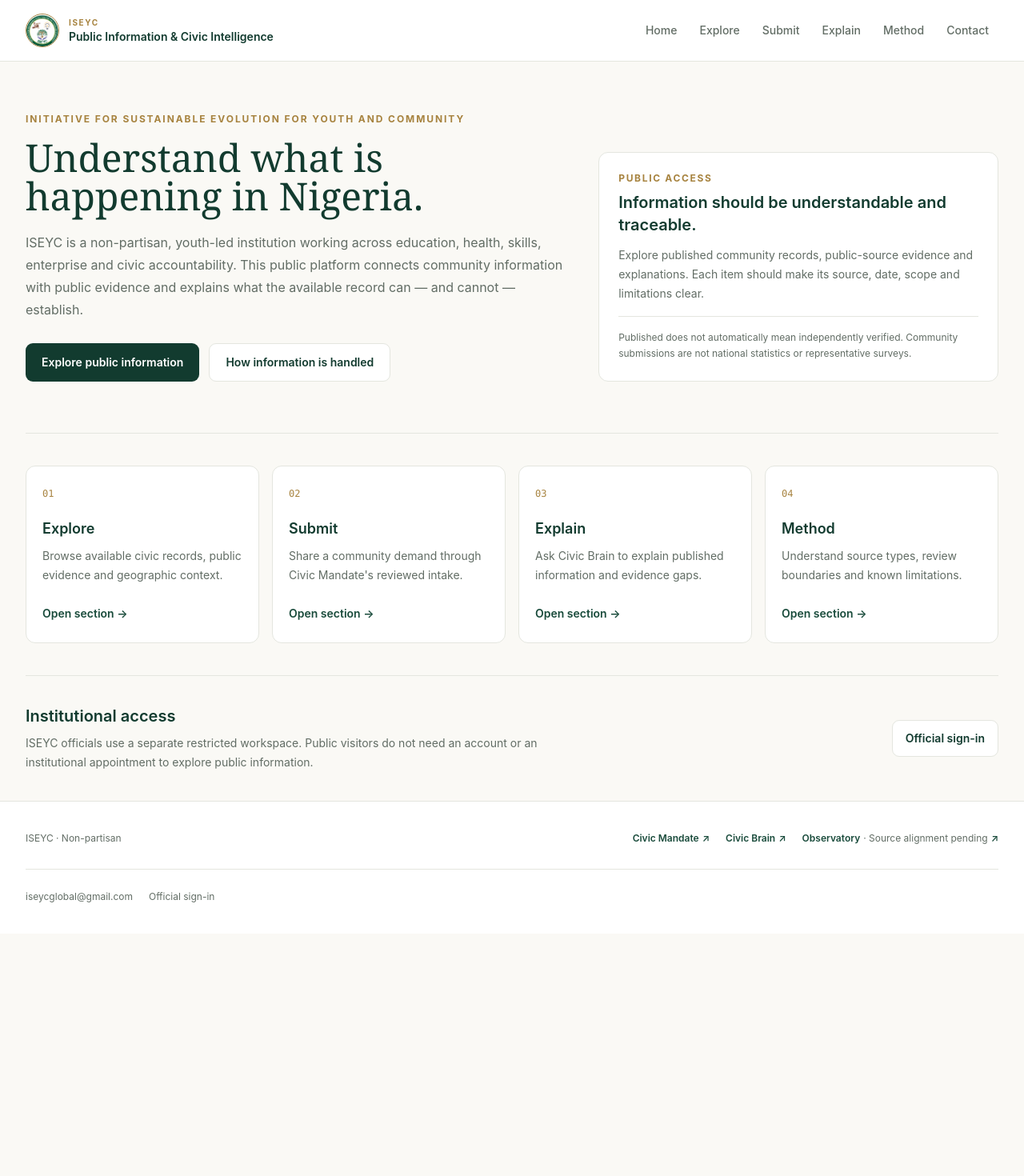
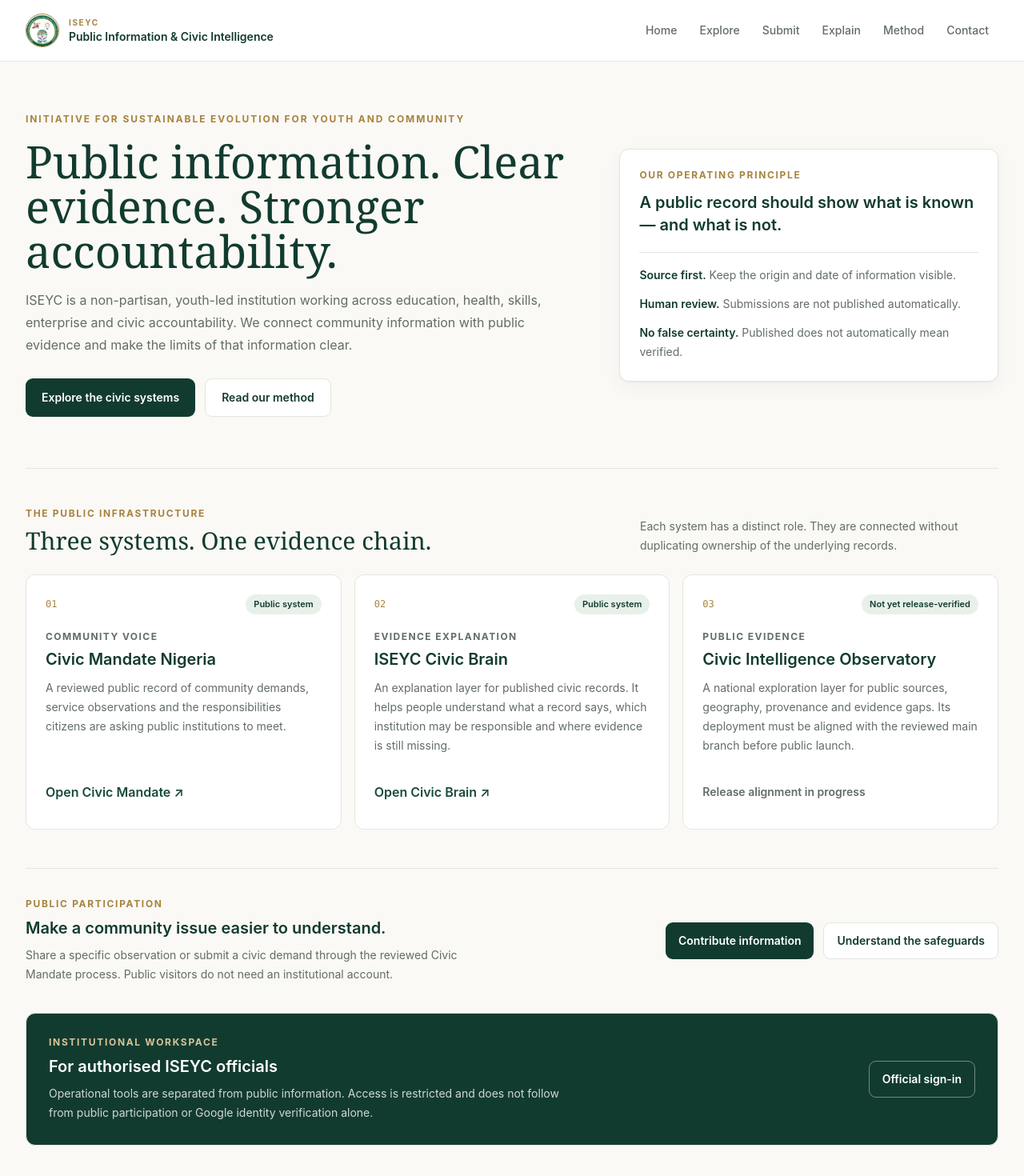
Before and after one commit to mrzulqarnainnadabo/iseyc-digital-operations-centre-notion, a Next.js app: page / in a window 1280 px wide. Shown: the top 1470 px of the page at 80% size. Before the commit the page ends 1167 px from the top, so only its background shows below. Built offline with nearby package versions, Linux system fonts and the light colour scheme.

Commit message:
feat(idcc): clarify public systems on institutional home

```diff
--- a/app/page.tsx
+++ b/app/page.tsx
@@ -1,47 +1,107 @@
 import Link from "next/link";
 import { PublicShell } from "@/components/PublicShell";
+
+const systems = [
+  {
+    number: "01",
+    name: "Civic Mandate Nigeria",
+    role: "Community voice",
+    description: "A reviewed public record of community demands, service observations and the responsibilities citizens are asking public institutions to meet.",
+    href: "https://2027-street-mandate.vercel.app",
+    action: "Open Civic Mandate",
+    state: "Public system",
+  },
+  {
+    number: "02",
+    name: "ISEYC Civic Brain",
+    role: "Evidence explanation",
+    description: "An explanation layer for published civic records. It helps people understand what a record says, which institution may be responsible and where evidence is still missing.",
+    href: "https://iseyc-civic-brain.vercel.app",
+    action: "Open Civic Brain",
+    state: "Public system",
+  },
+  {
+    number: "03",
+    name: "Civic Intelligence Observatory",
+    role: "Public evidence",
+    description: "A national exploration layer for public sources, geography, provenance and evidence gaps. Its deployment must be aligned with the reviewed main branch before public launch.",
+    action: "Release alignment in progress",
+    state: "Not yet release-verified",
+  },
+];
 
 export default function PublicHomePage() {
   return (
     <PublicShell>
-      <section className="grid gap-10 border-b border-line py-12 sm:py-16 lg:grid-cols-[1.15fr_.85fr] lg:items-end">
+      <section className="grid gap-8 border-b border-line py-12 sm:py-16 lg:grid-cols-[1.2fr_.8fr] lg:items-center">
         <div className="max-w-3xl">
           <p className="text-xs font-bold uppercase tracking-[0.16em] text-gold-600">Initiative for Sustainable Evolution for Youth and Community</p>
-          <h1 className="mt-4 max-w-3xl font-serif text-4xl leading-tight text-forest-950 sm:text-5xl">Understand what is happening in Nigeria.</h1>
-          <p className="mt-5 max-w-2xl text-base leading-7 text-ink-700">ISEYC is a non-partisan, youth-led institution working across education, health, skills, enterprise and civic accountability. This public platform connects community information with public evidence and explains what the available record can — and cannot — establish.</p>
+          <h1 className="mt-4 max-w-3xl font-serif text-4xl leading-tight text-forest-950 sm:text-5xl lg:text-[3.5rem]">Public information. Clear evidence. Stronger accountability.</h1>
+          <p className="mt-5 max-w-2xl text-base leading-7 text-ink-700">ISEYC is a non-partisan, youth-led institution working across education, health, skills, enterprise and civic accountability. We connect community information with public evidence and make the limits of that information clear.</p>
           <div className="mt-7 flex flex-wrap gap-3">
-            <Link href="/explore" className="inline-flex min-h-[48px] items-center rounded-control bg-forest-900 px-5 text-sm font-semibold text-white hover:bg-forest-800">Explore public information</Link>
-            <Link href="/method" className="inline-flex min-h-[48px] items-center rounded-control border border-line bg-white px-5 text-sm font-semibold text-forest-900 hover:bg-forest-100">How information is handled</Link>
+            <Link href="/explore" className="inline-flex min-h-[48px] items-center rounded-control bg-forest-900 px-5 text-sm font-semibold text-white hover:bg-forest-800">Explore the civic systems</Link>
+            <Link href="/method" className="inline-flex min-h-[48px] items-center rounded-control border border-line bg-white px-5 text-sm font-semibold text-forest-900 hover:bg-forest-100">Read our method</Link>
           </div>
         </div>
-        <aside className="rounded-card border border-line bg-white p-5 sm:p-6">
-          <p className="text-xs font-bold uppercase tracking-[0.14em] text-gold-600">Public access</p>
-          <h2 className="mt-2 text-xl font-semibold text-forest-950">Information should be understandable and traceable.</h2>
-          <p className="mt-3 text-sm leading-6 text-ink-700">Explore published community records, public-source evidence and explanations. Each item should make its source, date, scope and limitations clear.</p>
-          <p className="mt-4 border-t border-line pt-4 text-xs leading-5 text-ink-600">Published does not automatically mean independently verified. Community submissions are not national statistics or representative surveys.</p>
+        <aside className="rounded-card border border-line bg-white p-5 shadow-card sm:p-6">
+          <p className="text-xs font-bold uppercase tracking-[0.14em] text-gold-600">Our operating principle</p>
+          <h2 className="mt-3 text-xl font-semibold leading-7 text-forest-950">A public record should show what is known — and what is not.</h2>
+          <div className="mt-5 space-y-3 border-t border-line pt-4 text-sm leading-6 text-ink-700">
+            <p><span className="font-semibold text-forest-900">Source first.</span> Keep the origin and date of information visible.</p>
+            <p><span className="font-semibold text-forest-900">Human review.</span> Submissions are not published automatically.</p>
+            <p><span className="font-semibold text-forest-900">No false certainty.</span> Published does not automatically mean verified.</p>
+          </div>
         </aside>
       </section>
-      <section className="grid gap-4 py-10 sm:grid-cols-2 lg:grid-cols-4" aria-label="Public services">
-        {[
-          { href: "/explore", number: "01", title: "Explore", copy: "Browse available civic records, public evidence and geographic context." },
-          { href: "/submit", number: "02", title: "Submit", copy: "Share a community demand through Civic Mandate's reviewed intake." },
-          { href: "/explain", number: "03", title: "Explain", copy: "Ask Civic Brain to explain published information and evidence gaps." },
-          { href: "/method", number: "04", title: "Method", copy: "Understand source types, review boundaries and known limitations." },
-        ].map((item) => (
-          <Link key={item.number} href={item.href} className="group rounded-card border border-line bg-white p-5 transition-colors hover:border-forest-800">
-            <span className="font-mono text-xs text-gold-600">{item.number}</span>
-            <h2 className="mt-5 text-lg font-semibold text-forest-950">{item.title}</h2>
-            <p className="mt-2 text-sm leading-6 text-ink-700">{item.copy}</p>
-            <span className="mt-5 inline-flex min-h-[32px] items-center text-sm font-semibold text-forest-800 group-hover:underline">Open section →</span>
-          </Link>
-        ))}
+
+      <section className="py-10 sm:py-12" aria-labelledby="systems-heading">
+        <div className="flex flex-col gap-3 sm:flex-row sm:items-end sm:justify-between">
+          <div>
+            <p className="text-xs font-bold uppercase tracking-[0.14em] text-gold-600">The public infrastructure</p>
+            <h2 id="systems-heading" className="mt-2 font-serif text-2xl text-forest-950 sm:text-3xl">Three systems. One evidence chain.</h2>
+          </div>
+          <p className="max-w-md text-sm leading-6 text-ink-700">Each system has a distinct role. They are connected without duplicating ownership of the underlying records.</p>
+        </div>
+        <div className="mt-6 grid gap-4 lg:grid-cols-3">
+          {systems.map((system) => (
+            <article key={system.number} className="flex min-h-full flex-col rounded-card border border-line bg-white p-5 sm:p-6">
+              <div className="flex items-center justify-between gap-3">
+                <span className="font-mono text-xs text-gold-600">{system.number}</span>
+                <span className="rounded-full bg-forest-100 px-2.5 py-1 text-[11px] font-semibold text-forest-900">{system.state}</span>
+              </div>
+              <p className="mt-5 text-xs font-bold uppercase tracking-[0.12em] text-ink-600">{system.role}</p>
+              <h3 className="mt-2 text-xl font-semibold leading-6 text-forest-950">{system.name}</h3>
+              <p className="mt-3 flex-1 text-sm leading-6 text-ink-700">{system.description}</p>
+              {system.href ? (
+                <a href={system.href} target="_blank" rel="noopener noreferrer" className="mt-6 inline-flex min-h-[44px] items-center font-semibold text-forest-800 hover:underline">{system.action} ↗</a>
+              ) : (
+                <span className="mt-6 inline-flex min-h-[44px] items-center text-sm font-semibold text-ink-600">{system.action}</span>
+              )}
+            </article>
+          ))}
+        </div>
       </section>
-      <section className="grid gap-6 border-t border-line py-9 sm:grid-cols-[1fr_auto] sm:items-center">
+
+      <section className="grid gap-5 border-t border-line py-9 sm:grid-cols-2 sm:items-center">
         <div>
-          <h2 className="text-xl font-semibold text-forest-950">Institutional access</h2>
-          <p className="mt-2 max-w-2xl text-sm leading-6 text-ink-700">ISEYC officials use a separate restricted workspace. Public visitors do not need an account or an institutional appointment to explore public information.</p>
+          <p className="text-xs font-bold uppercase tracking-[0.14em] text-gold-600">Public participation</p>
+          <h2 className="mt-2 text-xl font-semibold text-forest-950">Make a community issue easier to understand.</h2>
+          <p className="mt-2 max-w-2xl text-sm leading-6 text-ink-700">Share a specific observation or submit a civic demand through the reviewed Civic Mandate process. Public visitors do not need an institutional account.</p>
         </div>
-        <Link href="/login" className="inline-flex min-h-[46px] items-center justify-center rounded-control border border-line bg-white px-4 text-sm font-semibold text-forest-900 hover:bg-forest-100">Official sign-in</Link>
+        <div className="flex flex-wrap gap-3 sm:justify-end">
+          <Link href="/submit" className="inline-flex min-h-[46px] items-center rounded-control bg-forest-900 px-4 text-sm font-semibold text-white hover:bg-forest-800">Contribute information</Link>
+          <Link href="/method" className="inline-flex min-h-[46px] items-center rounded-control border border-line bg-white px-4 text-sm font-semibold text-forest-900 hover:bg-forest-100">Understand the safeguards</Link>
+        </div>
+      </section>
+      <section className="mb-10 rounded-card border border-line bg-forest-950 p-5 text-white sm:mb-12 sm:p-7">
+        <div className="grid gap-4 sm:grid-cols-[1fr_auto] sm:items-center">
+          <div>
+            <p className="text-xs font-bold uppercase tracking-[0.14em] text-[#d8c49a]">Institutional workspace</p>
+            <h2 className="mt-2 text-xl font-semibold">For authorised ISEYC officials</h2>
+            <p className="mt-2 max-w-2xl text-sm leading-6 text-white/80">Operational tools are separated from public information. Access is restricted and does not follow from public participation or Google identity verification alone.</p>
+          </div>
+          <Link href="/login" className="inline-flex min-h-[46px] items-center justify-center rounded-control border border-white/40 px-4 text-sm font-semibold text-white hover:bg-white/10">Official sign-in</Link>
+        </div>
       </section>
     </PublicShell>
   );
```
